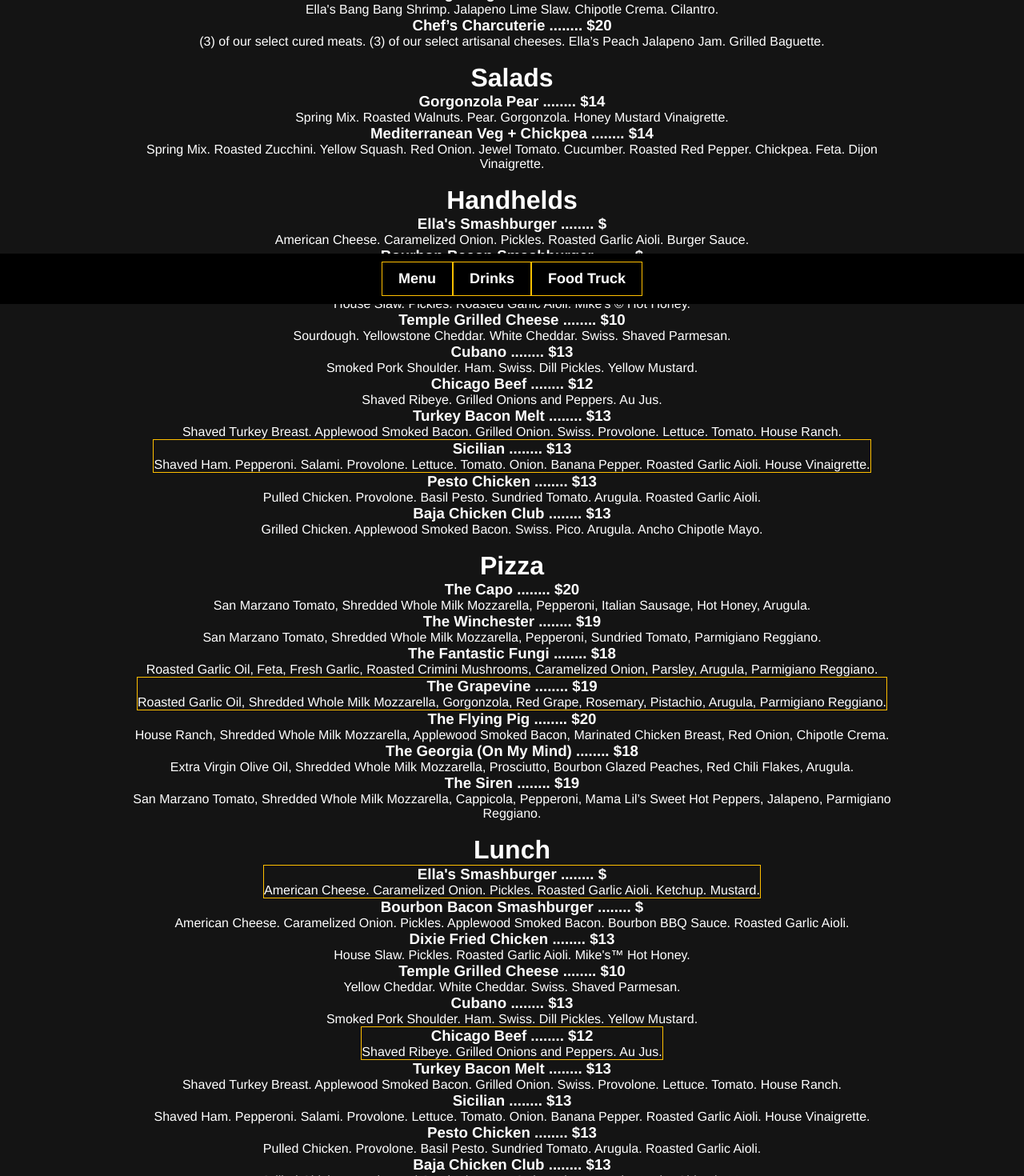
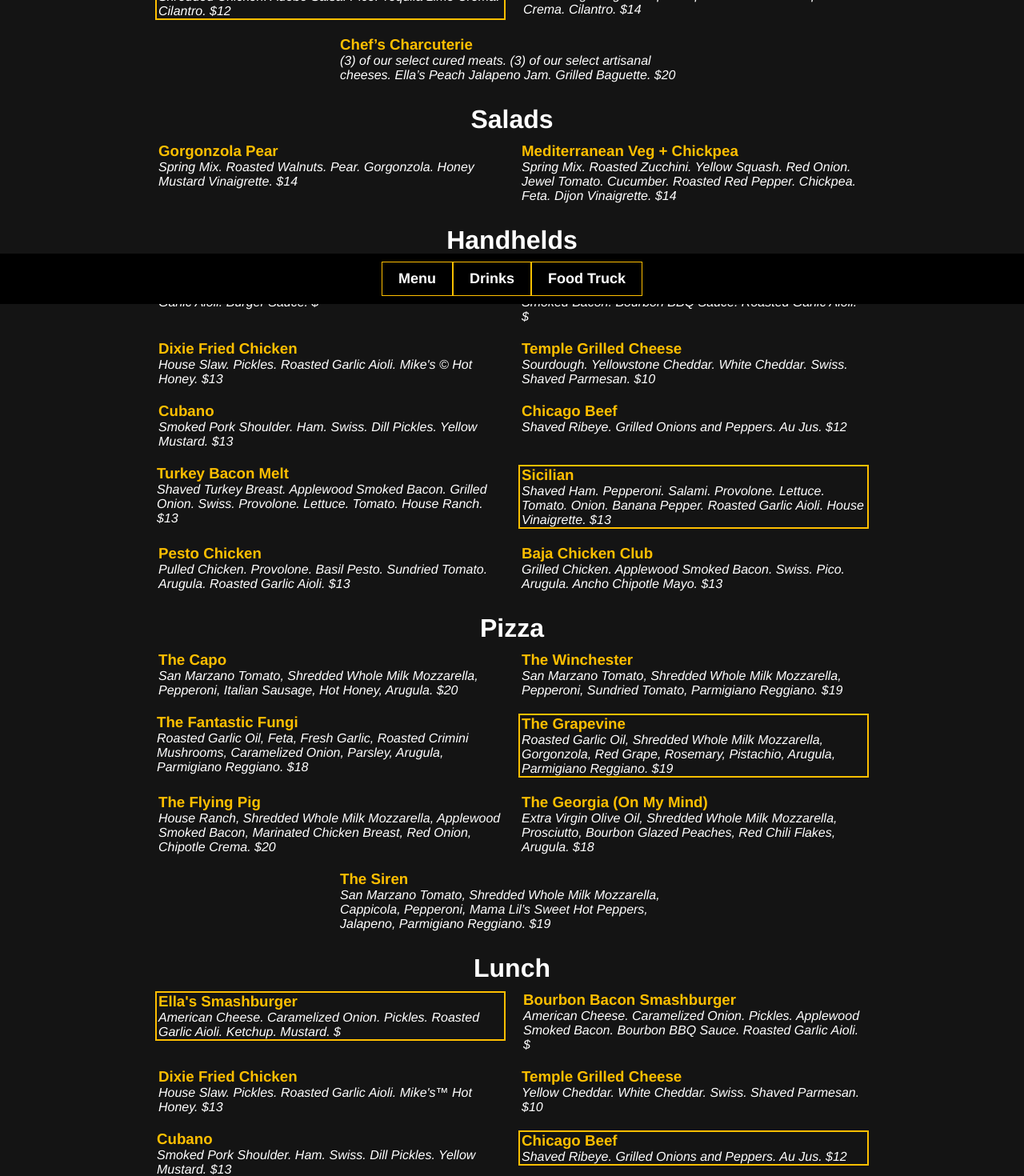
Before and after one commit to AlexWestIsBest/ellas, a React (Create React App) app: page / in a window 1280 px wide. Shown: the part 420-1890 px from the top of the page at 80% size. Built offline with nearby package versions, Linux system fonts and the light colour scheme.

Commit message:
Full layout rework - also image-ready

```diff
--- a/src/Body/Menu/Menu.css
+++ b/src/Body/Menu/Menu.css
@@ -1,3 +1,41 @@
-.featured {
-    border: 1px solid rgb(255, 191, 0);
+.menu .HStack {
+    display: flex;
+    align-items: flex-start; /* Keeps entries (when one has a longer description than the other) in top left corner */
 }
+
+.menu .menuItem {
+    display: flex;
+    width: 45%;
+    text-align: left;
+    align-items: flex-start; /* Keeps img in top left corner */
+    margin: 10px;
+    padding-left: 2px;
+}
+
+.menu .menuItem > .VStack {
+    display: flex;
+    align-items: flex-start;
+}
+
+@media (max-width: 768px) {
+    .menu .menuItem {
+        width: 99%;
+        margin: 2px
+    }
+}
+
+.menu .featured {
+    border: 2px solid rgb(255, 191, 0);
+}
+
+.menu img {
+    margin-right: 10px;
+}
+
+.menu h3 {
+    color: rgb(255, 191, 0);
+}
+
+.menu p {
+    font-style: italic;
+}
--- a/src/Body/Menu/Menu.js
+++ b/src/Body/Menu/Menu.js
@@ -9,13 +9,18 @@ import lunches from './Data/lunches';
 
 function Menu() {
     return (
-        <div className="VStack">
+        <div className="VStack menu">
+            <br />
+
             <h1>Small Plates</h1>
-            <div className="VStack">
+            <div className="HStack">
                 {smallPlates.map(sub => (
-                    <div className={`${sub.featured ? 'featured' : ''}`}>
-                        <h3>{sub.name} ........ ${sub.price}</h3>
-                        <p>{sub.description}</p>
+                    <div className={`menuItem ${sub.featured ? 'featured' : ''}`}>
+                        {/* <img src="https://placehold.co/80" alt="" /> */}
+                        <div className="VStack">
+                            <h3>{sub.name}</h3>
+                            <p>{sub.description} ${sub.price}</p>
+                        </div>
                     </div>
                 ))}
             </div>
@@ -23,11 +28,14 @@ function Menu() {
             <br />
 
             <h1>Salads</h1>
-            <div className="VStack">
+            <div className="HStack">
                 {salads.map(salad => (
-                    <div className={`${salad.featured ? 'featured' : ''}`}>
-                        <h3>{salad.name} ........ ${salad.price}</h3>
-                        <p>{salad.description}</p>
+                    <div className={`menuItem ${salad.featured ? 'featured' : ''}`}>
+                        {/* <img src="https://placehold.co/80" alt="" /> */}
+                        <div className="VStack">
+                            <h3>{salad.name}</h3>
+                            <p>{salad.description} ${salad.price}</p>
+                        </div>
                     </div>
                 ))}
             </div>
@@ -35,11 +43,14 @@ function Menu() {
             <br />
 
             <h1>Handhelds</h1>
-            <div className="VStack">
+            <div className="HStack">
                 {handhelds.map(handheld => (
-                    <div className={`${handheld.featured ? 'featured' : ''}`}>
-                        <h3>{handheld.name} ........ ${handheld.price}</h3>
-                        <p>{handheld.description}</p>
+                    <div className={`menuItem ${handheld.featured ? 'featured' : ''}`}>
+                        {/* <img src="https://placehold.co/80" alt="" /> */}
+                        <div className="VStack">
+                            <h3>{handheld.name}</h3>
+                            <p>{handheld.description} ${handheld.price}</p>
+                        </div>
                     </div>
                 ))}
             </div>
@@ -47,11 +58,14 @@ function Menu() {
             <br />
 
             <h1>Pizza</h1>
-            <div className="VStack">
+            <div className="HStack">
                 {pizzas.map(pizza => (
-                    <div className={`${pizza.featured ? 'featured' : ''}`}>
-                        <h3>{pizza.name} ........ ${pizza.price}</h3>
-                        <p>{pizza.description}</p>
+                    <div className={`menuItem ${pizza.featured ? 'featured' : ''}`}>
+                        {/* <img src="https://placehold.co/80" alt="" /> */}
+                        <div className="VStack">
+                            <h3>{pizza.name}</h3>
+                            <p>{pizza.description} ${pizza.price}</p>
+                        </div>
                     </div>
                 ))}
             </div>
@@ -59,14 +73,18 @@ function Menu() {
             <br />
 
             <h1>Lunch</h1>
-            <div className="VStack">
+            <div className="HStack">
                 {lunches.map(lunch => (
-                    <div className={`${lunch.featured ? 'featured' : ''}`}>
-                        <h3>{lunch.name} ........ ${lunch.price}</h3>
-                        <p>{lunch.description}</p>
+                    <div className={`menuItem ${lunch.featured ? 'featured' : ''}`}>
+                        {/* <img src="https://placehold.co/80" alt="" /> */}
+                        <div className="VStack">
+                            <h3>{lunch.name}</h3>
+                            <p>{lunch.description} ${lunch.price}</p>
+                        </div>
                     </div>
                 ))}
             </div>
+
 
         </div>
     );
```
